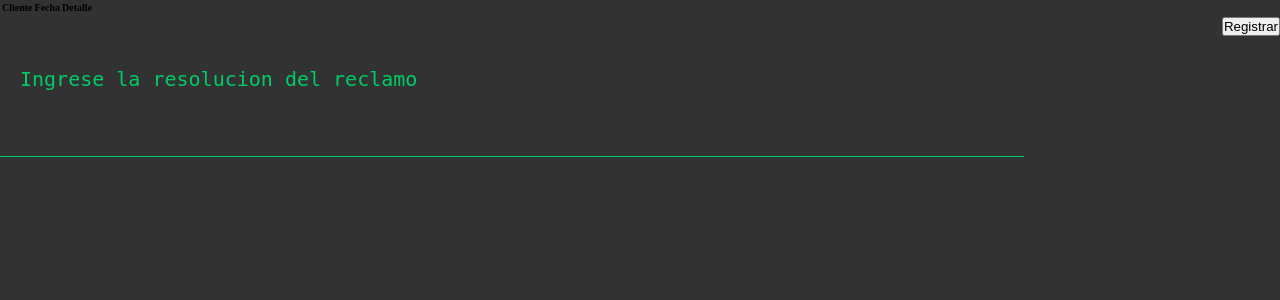
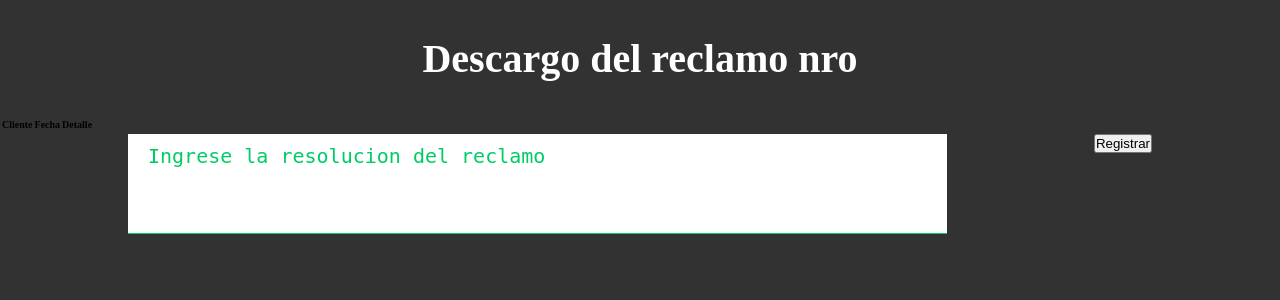
Before and after one commit to thublack-cmd/book_clain, a Flask app: template app/templates/discharge.html in a window 1280 px wide. Shown: the part 42-342 px from the top of the page. Run offline with Flask 2, Linux system fonts and the light colour scheme; the template is opened without the code that fills it, so the values that code supplies are empty.

Commit message:
Mejorado el feeling del discharge template

```diff
--- a/app/static/css/styles.css
+++ b/app/static/css/styles.css
@@ -51,14 +51,19 @@ html {
 
 /* discharge */
 #detail_answer {
-    background-color: #323232;
+/*     background-color: #323232; */
     width: 80%;
-    margin: 4rem auto;
-    font-size: 2.5rem;
-    color: white;
- }
+/*     margin: 4rem auto; */
+/*     font-size: 2.5rem; */
+/*     color: white; */
+}
 
- form button {
+#dis_form form{
+    width: 80%;
+    margin: 0 auto;
+}
+
+#dis_form form button {
     float: right;
  }
 
@@ -98,7 +103,7 @@ header span {
     width: 100%;
  }
 
-section form {
+#form_section form {
     width: inherit;
     display: inline-flex;
     justify-content: center;
--- a/app/templates/discharge.html
+++ b/app/templates/discharge.html
@@ -7,6 +7,11 @@
 {% block body_content %}
 
     {% include 'nav.html' %}
+
+    <div class="encabezado">
+        <h1>Descargo del reclamo nro {{ q.id }}</h1>
+
+    </div>
 
     <table>
         <tr>
@@ -21,13 +26,14 @@
         </tr>
     </table>
 
-    <form action="" method="post">
-        <label for="detail_anser">
-            <textarea name="detail_dis" id="detail_answer" placeholder="Ingrese la resolucion del reclamo" required></textarea>
-        </label>
+    <section id="dis_form">
+        <form action="" method="post">
+            <label for="detail_answer">
+                <textarea name="detail_dis" id="detail_answer" placeholder="Ingrese la resolucion del reclamo" required></textarea>
+            </label>
 
-    <button type="submit">Registrar</button>
-    </form>
-
+        <button type="submit">Registrar</button>
+        </form>
+    </section>
 
 {% endblock %}
```
